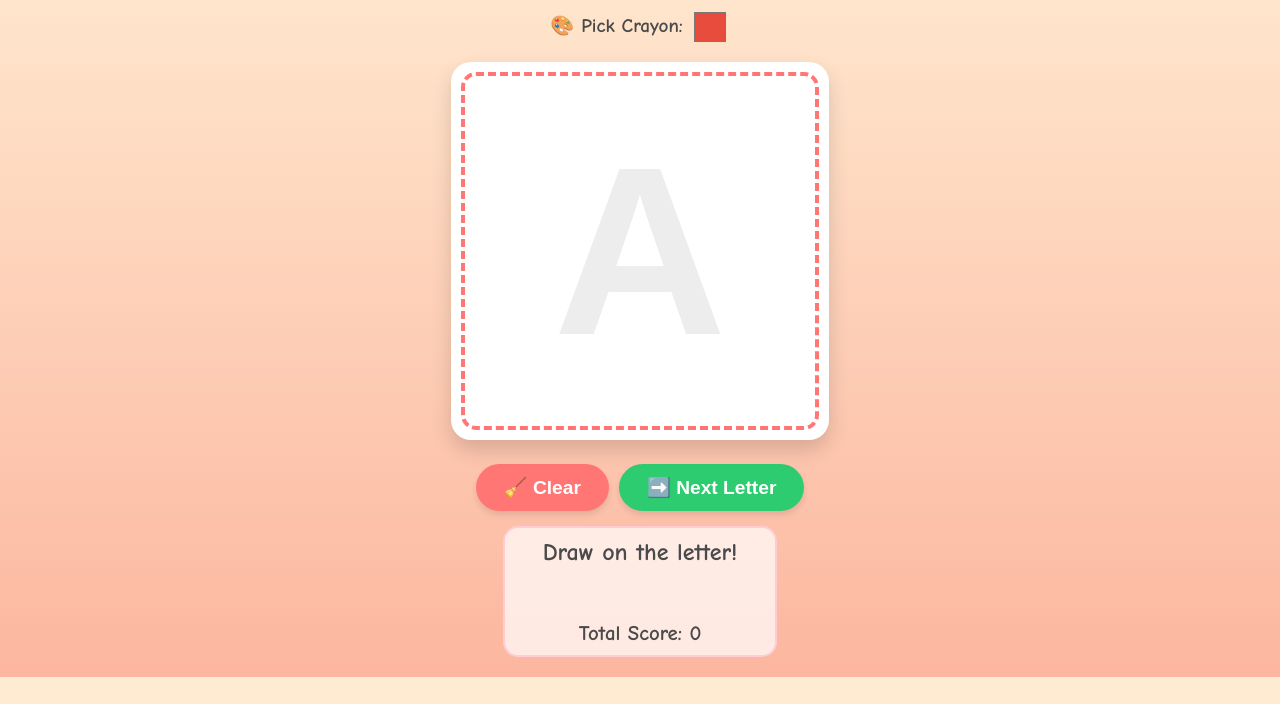
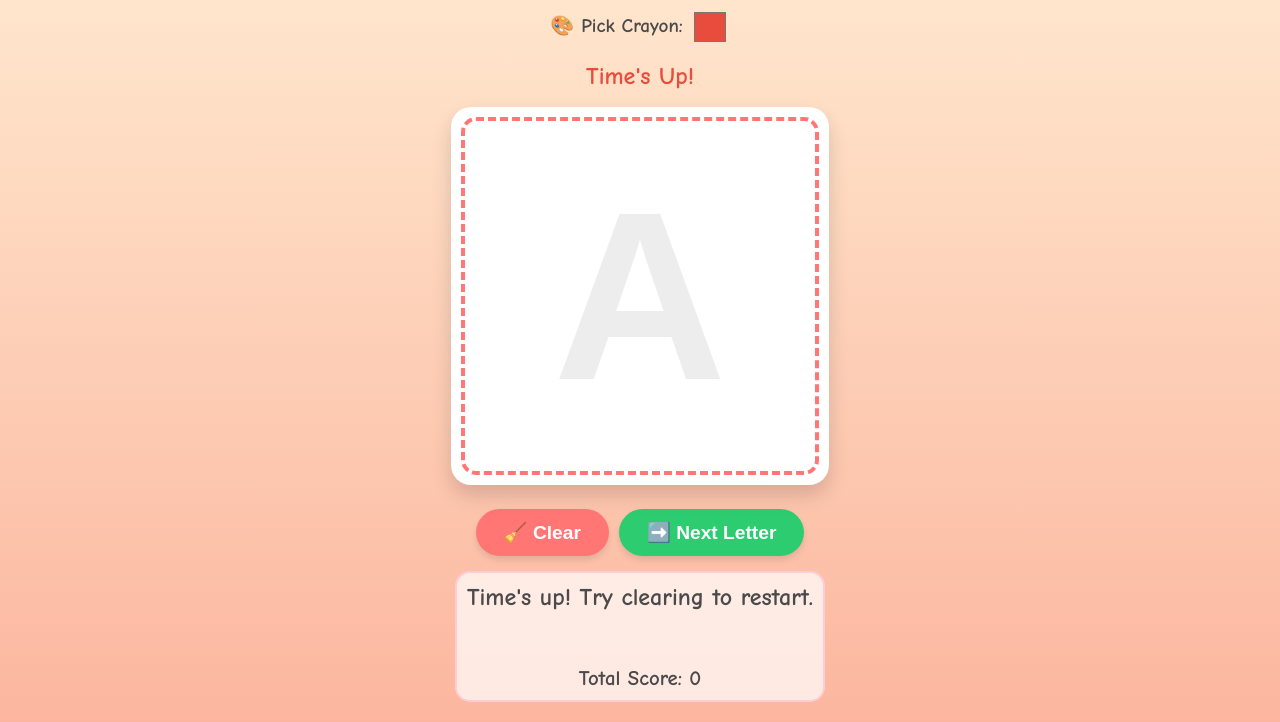
Before and after one commit to barcomaelyzah2-spec/Alphabet_Trace, a plain HTML site: page index.html in a window 1280 px wide. Shown: the part 96-818 px from the top of the page. Drawn offline with Linux system fonts and the light colour scheme.

Commit message:
Update index.html

```diff
--- a/index.html
+++ b/index.html
@@ -35,6 +35,15 @@
     height: 40px;
     cursor: pointer;
     vertical-align: middle;
+  }
+
+  /* Timer styling */
+  .timer-banner {
+    font-size: 1.5rem;
+    font-weight: bold;
+    color: #e74c3c;
+    margin-bottom: 10px;
+    height: 35px;
   }
 
   .wrap {
@@ -132,6 +141,8 @@
   <input type="color" id="colorPicker" value="#e74c3c">
 </div>
 
+<div class="timer-banner" id="timerDisplay">Time Left: 5s</div>
+
 <div class="wrap">
   <div class="guide" id="guideLetter">A</div>
   <canvas id="canvas" width="350" height="350"></canvas>
@@ -156,6 +167,10 @@ let drawing = false;
 let rawPointsCount = 0;
 let evaluationTimeout = null;
 
+// Timer specific variables
+let timeLeft = 5;
+let timerInterval = null;
+
 const letters = "ABCDEFGHIJKLMNOPQRSTUVWXYZ";
 let index = 0;
 
@@ -174,11 +189,36 @@ function speakLetter(letter) {
 function updateLetter() {
   document.getElementById("guideLetter").innerText = letters[index];
   speakLetter(letters[index]);
+  resetTimer();
+}
+
+// Timer Logic Engines
+function resetTimer() {
+  clearInterval(timerInterval);
+  timeLeft = 5;
+  document.getElementById("timerDisplay").innerText = "Time Left: " + timeLeft + "s";
+  document.getElementById("timerDisplay").style.color = "#e74c3c";
+
+  timerInterval = setInterval(() => {
+    if (letterDone) {
+      clearInterval(timerInterval);
+      return;
+    }
+
+    timeLeft--;
+    document.getElementById("timerDisplay").innerText = "Time Left: " + timeLeft + "s";
+
+    if (timeLeft <= 0) {
+      clearInterval(timerInterval);
+      document.getElementById("timerDisplay").innerText = "Time's Up!";
+      checkTrace(true); // Force evaluation when time runs out
+    }
+  }, 1000);
 }
 
 // Mouse Controls
 canvas.addEventListener("mousedown", (e) => {
-  if (letterDone) return;
+  if (letterDone || timeLeft <= 0) return;
   clearTimeout(evaluationTimeout);
   drawing = true;
   ctx.beginPath();
@@ -199,14 +239,14 @@ canvas.addEventListener("mouseleave", () => {
 });
 
 canvas.addEventListener("mousemove", (e) => {
-  if (!drawing || letterDone) return;
+  if (!drawing || letterDone || timeLeft <= 0) return;
   const coords = getMousePos(e);
   drawStroke(coords.x, coords.y);
 });
 
 // Touch Controls
 canvas.addEventListener("touchstart", (e) => {
-  if (letterDone) return;
+  if (letterDone || timeLeft <= 0) return;
   clearTimeout(evaluationTimeout);
   drawing = true;
   ctx.beginPath();
@@ -222,7 +262,7 @@ canvas.addEventListener("touchend", () => {
 });
 
 canvas.addEventListener("touchmove", (e) => {
-  if (!drawing || letterDone) return;
+  if (!drawing || letterDone || timeLeft <= 0) return;
   const coords = getTouchPos(e);
   drawStroke(coords.x, coords.y);
   e.preventDefault();
@@ -253,11 +293,10 @@ function drawStroke(x, y) {
   rawPointsCount++;
 }
 
-// Gives a 1.2-second window for kids to lift their fingers between strokes (like crossing a 'T' or 'A')
 function startAutoCheckTimer() {
   clearTimeout(evaluationTimeout);
-  if (rawPointsCount > 0 && !letterDone) {
-    evaluationTimeout = setTimeout(checkTrace, 1200);
+  if (rawPointsCount > 0 && !letterDone && timeLeft > 0) {
+    evaluationTimeout = setTimeout(() => checkTrace(false), 1200);
   }
 }
 
@@ -268,17 +307,33 @@ function clearCanvas() {
   letterDone = false;
   document.getElementById("result").innerText = "Draw on the letter!";
   document.getElementById("stars").innerText = "";
+  resetTimer();
 }
 
-function checkTrace() {
-  if (letterDone || rawPointsCount === 0) return;
+function checkTrace(isTimeUp = false) {
+  if (letterDone) return;
 
-  // Verify enough content was drawn
+  // Verify enough line data exists
   if (rawPointsCount < 20) {
-    document.getElementById("result").innerText = "Keep tracing to finish!";
+    if (isTimeUp) {
+      document.getElementById("result").innerText = "Time's up! Try clearing to restart.";
+      if ('speechSynthesis' in window) {
+        let msg = new SpeechSynthesisUtterance("Time's up! Let's try again.");
+        speechSynthesis.speak(msg);
+      }
+      letterDone = true; // Lock canvas since time ran out
+    } else {
+      document.getElementById("result").innerText = "Keep tracing to finish!";
+    }
     return;
   }
 
+  // Clear evaluation windows and scoring tracks
+  clearTimeout(evaluationTimeout);
+  clearInterval(timerInterval);
+
+  document.getElementById("timerDisplay").innerText = "Completed!";
+  document.getElementById("timerDisplay").style.color = "#2ecc71";
   document.getElementById("result").innerText = "Correct! +5 Points";
   document.getElementById("stars").innerText = "⭐⭐⭐⭐⭐";
 
```
